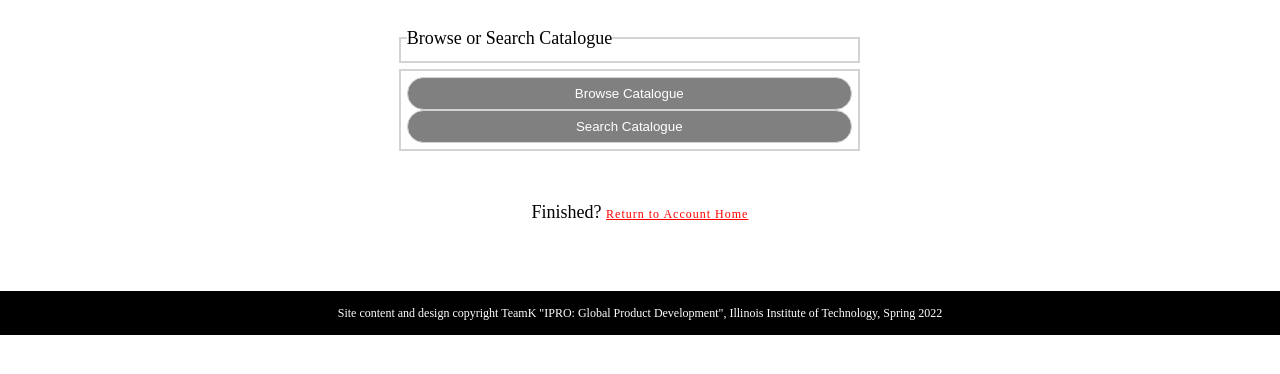
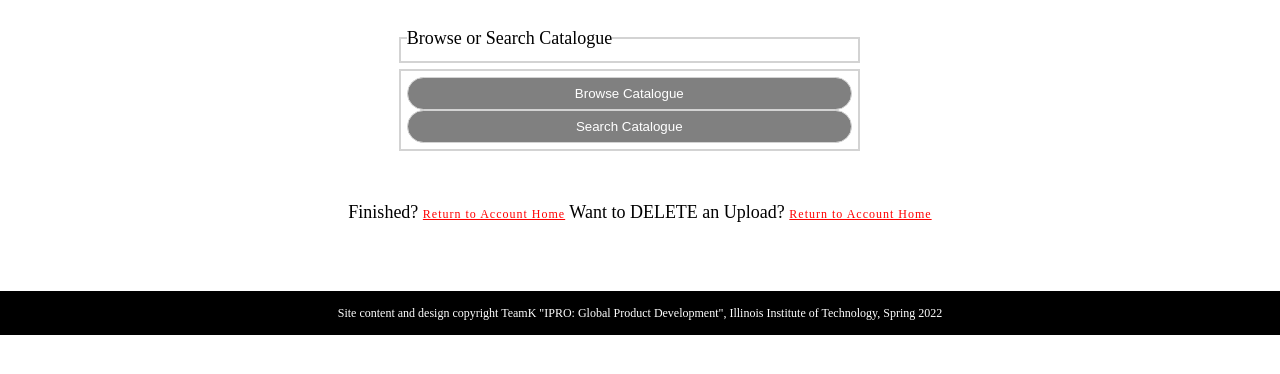
Before and after one commit to mflowers1395/TeamK, a Django app: template Catalogue/templates/catalogue/interface.html in a window 1280 px wide. Shown: the part 128-502 px from the top of the page. Run offline with Django 4.2, Linux system fonts and the light colour scheme; the template is opened without the code that fills it, so the values that code supplies are empty.

Commit message:
first commit

```diff
--- a/Catalogue/templates/catalogue/interface.html
+++ b/Catalogue/templates/catalogue/interface.html
@@ -30,6 +30,7 @@
         <article>
             <p>
              Finished? <a class="ml-2" href="{% url 'account' %}">Return to Account Home</a>
+             Want to DELETE an Upload? <a class="ml-2" href="{% url 'delete' %}">Return to Account Home</a>
            </p>
         </article>
     </main>
```
